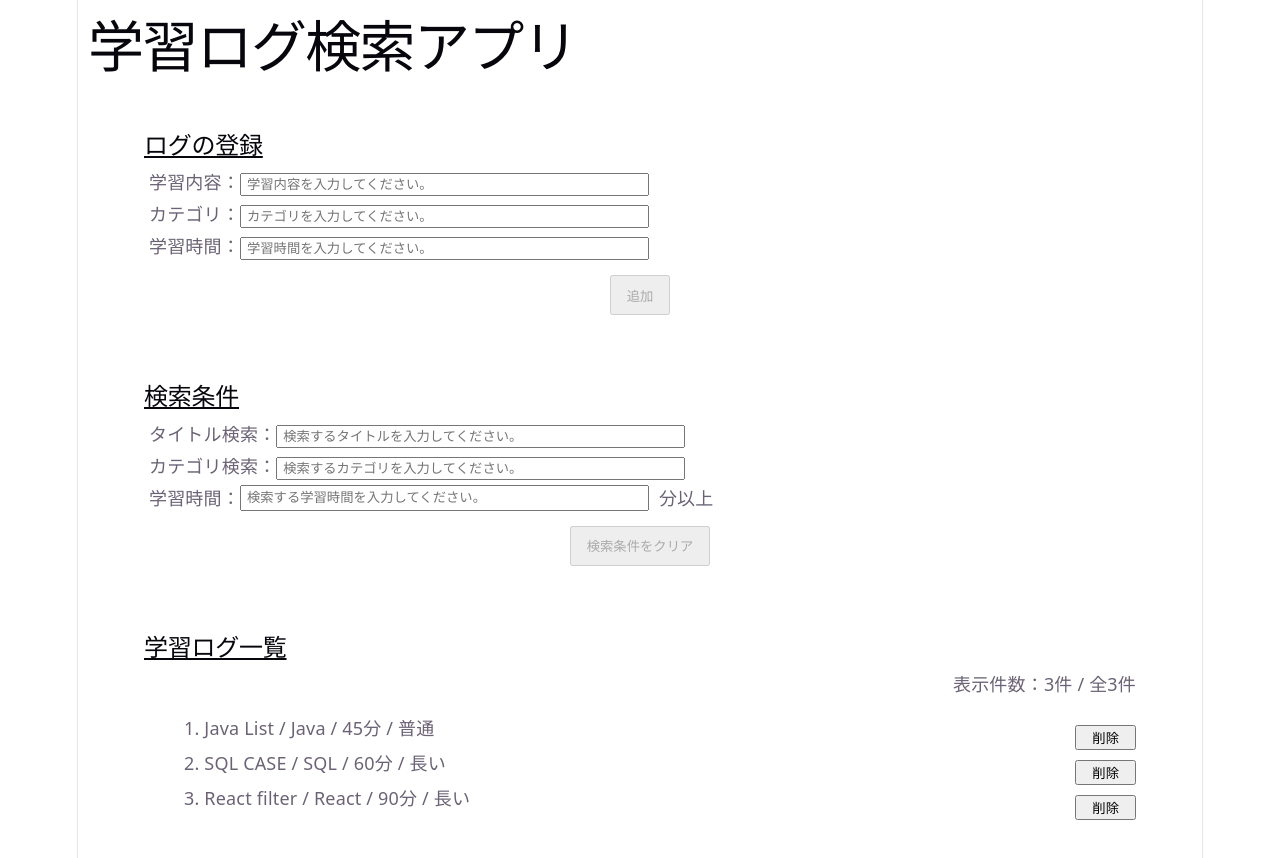
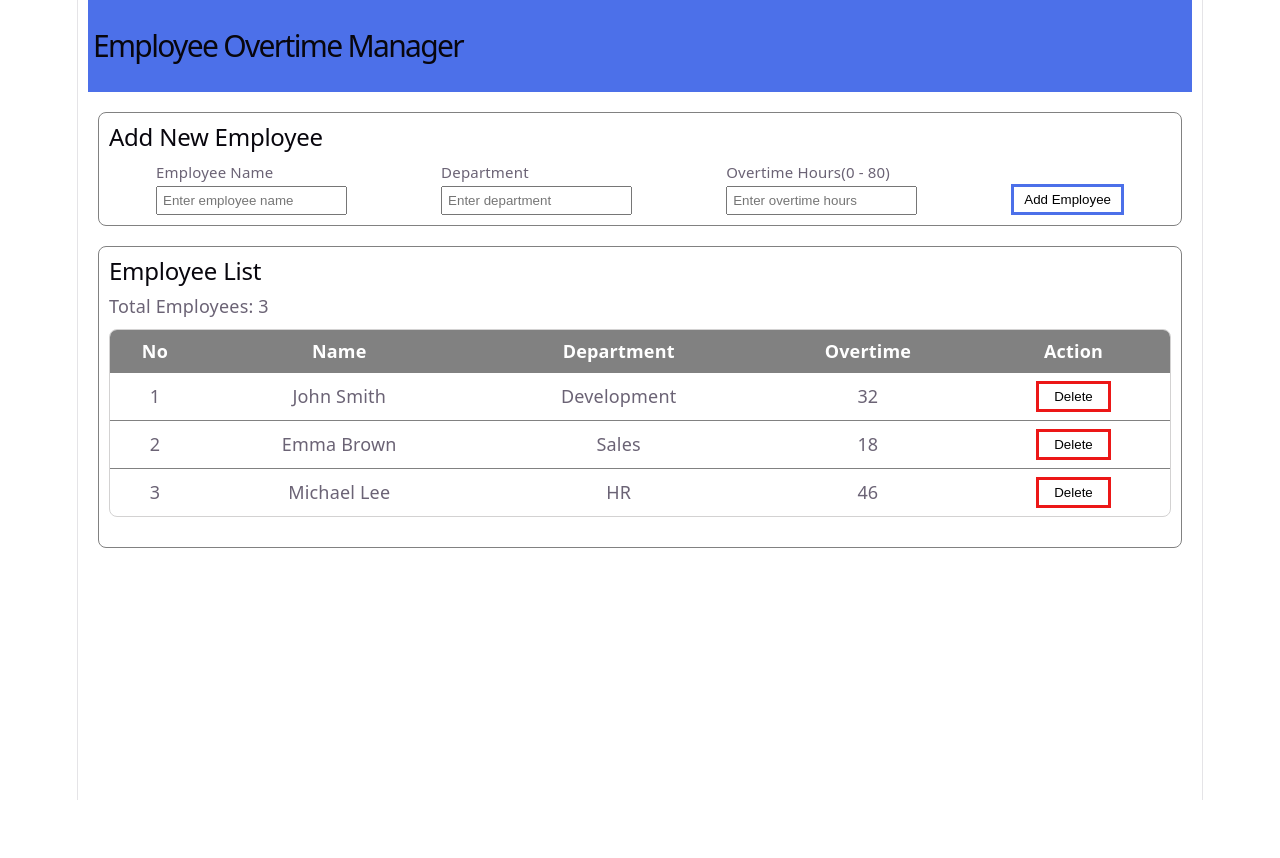
Before and after one commit to Rina-trabajo99/react-practice, a React (Vite) app in the folder react-basic-practice/: page / in a window 1280 px wide. Shown: the top 858 px of the page. After the commit the page ends 800 px from the top, so only its background shows below. Built offline with nearby package versions, Linux system fonts and the light colour scheme.

Commit message:
feat: learn React component separation with props

```diff
--- a/react-basic-practice/src/App.css
+++ b/react-basic-practice/src/App.css
@@ -1,65 +1,110 @@
-/* ヘッダー部分 */
-.header-area {
-  width: 100%;
+.app-area {
+  padding: 0 10px;
+}
+.error-message,
+.success-message {
   display: flex;
-  justify-content: space-between;
   align-items: center;
-  margin: 0 10px;
+  gap: 3px;
 }
-.header-area h1 {
-  font-weight: bold;
+.error-message img,
+.success-message img {
+  width: 18px;
+  height: 18px;
+  object-fit: contain;
 }
 .error-message {
-  color: rgb(255, 0, 0);
+  color: #fa0303;
 }
 .success-message {
-  color: rgb(0, 255, 255);
+  color: #06f025;
 }
 
-/* セクション共通設定 */
-input {
-  padding: 2px 0 2px 5px;
-  width: 400px;
+/* Header */
+header {
+  padding: 1px 5px;
+  background-color: #4c70e9;
 }
-button {
-  height: 40px;
-  padding: 0 15px;
-  margin-top: 10px;
-}
-.section-card {
-  box-sizing: border-box;
-  padding: 25px 50px;
-  margin: 15px;
-  border: 0.5px solid rgb(255, 255, 255);
-  border-radius: 15px;
-}
-.section-card h2 {
-  margin-bottom: 10px;
+h1 {
   text-align: left;
-  text-decoration: underline;
-}
-.section-card div {
-  margin: 5px;
-  text-align: left;
+  font-size: 30px;
 }
 
-/* 個別セクション設定 */
-.searchMinutes-area {
+/* form */
+.input-section {
+  margin: 20px 10px;
+  padding: 10px;
+  text-align: left;
+  border: 1px solid #818181;
+  border-radius: 8px;
+}
+.input-area {
   display: flex;
+  align-items: flex-end;
+  justify-content: space-around;
 }
-.searchMinutes-area p {
-  margin-left: 10px;
+.input-item {
+  display: flex;
+  flex-direction: column;
+  font-size: 15px;
 }
-.logs-count {
-  text-align: right;
+.input-item input {
+  padding: 5px;
 }
-.logs-row {
-  display: flex;
-  justify-content: space-between;
+.add-button {
+  padding: 5px 10px;
+  background-color: #ffffff;
+  border: 3px solid #4c70e9;
+  color: #000000;
+  cursor: pointer;
 }
-.row-contents {
-  display: flex;
+.add-button:active {
+  background-color: #4c70e9;
+  border: 3px solid #ffffff;
+  color: #ffffff;
+}
+.add-button:hover {
+  background-color: rgba(160, 173, 248, 0.9);
+}
+
+/* list */
+.list-section {
+  margin: 20px 10px;
+  padding: 10px 10px 20px 10px;
+  text-align: left;
+  border: 1px solid #818181;
+  border-radius: 8px;
+}
+.border-wrapper {
+  margin: 10px 0;
+  border: 1px solid #d3d2d2;
+  border-radius: 8px;
+  overflow: hidden;
+}
+.list-area {
+  width: 100%;
+  border-collapse: collapse;
+}
+.head-row {
+  background-color: #818181;
+  text-align: center;
+  color: #ffffff;
+}
+.body-row {
+  border-top: 1px solid #818181;
+  text-align: center;
+}
+.head-row th,
+.body-row td {
+  padding: 8px;
 }
 .delete-button {
-  height: 25px;
+  padding: 5px 15px;
+  background-color: #ffffff;
+  border: 3px solid #ec1717;
+  color: #000000;
+  cursor: pointer;
 }
+.delete-button:hover {
+  background-color: rgba(255, 173, 173, 0.9);
+}
--- a/react-basic-practice/src/App.tsx
+++ b/react-basic-practice/src/App.tsx
@@ -1,279 +1,256 @@
 import { useState } from "react";
 import "./App.css";
+import checkIcon from "./assets/check.png";
+import failedIcon from "./assets/failed.png";
 
-type StudyLog = {
+type Employee = {
   id: number;
-  title: string;
-  category: string;
-  minutes: number;
+  name: string;
+  department: string;
+  overtimeHours: number;
 };
 
+type HeaderProps = {
+  title: string;
+};
+function Header({ title }: HeaderProps) {
+  return (
+    <header>
+      <h1>{title}</h1>
+    </header>
+  );
+}
+
+type EmployeeFormProps = {
+  name: string;
+  department: string;
+  overtimeHours: string;
+  onChangeName: (inputName: string) => void;
+  onChangeDepartment: (inputDepartment: string) => void;
+  onChangeOvertimeHours: (inputOvertimeHours: string) => void;
+  onAdd: () => void;
+  errorMsg: string;
+  successMsg: string;
+};
+function EmployeeForm(props: EmployeeFormProps) {
+  return (
+    <section className="input-section">
+      <h2>Add New Employee</h2>
+      <div className="input-area">
+        <div className="input-item">
+          <label htmlFor="name">Employee Name</label>
+          <input
+            type="text"
+            id="name"
+            value={props.name}
+            onChange={(e) => props.onChangeName(e.target.value)}
+            placeholder="Enter employee name"
+          />
+        </div>
+        <div className="input-item">
+          <label htmlFor="department">Department</label>
+          <input
+            type="text"
+            id="department"
+            value={props.department}
+            onChange={(e) => props.onChangeDepartment(e.target.value)}
+            placeholder="Enter department"
+          />
+        </div>
+        <div className="input-item">
+          <label htmlFor="overtimeHours">Overtime Hours(0 - 80)</label>
+          <input
+            type="number"
+            id="overtimeHours"
+            value={props.overtimeHours}
+            onChange={(e) => props.onChangeOvertimeHours(e.target.value)}
+            placeholder="Enter overtime hours"
+          />
+        </div>
+        <button className="add-button" onClick={props.onAdd}>
+          Add Employee
+        </button>
+      </div>
+      {props.errorMsg !== "" && (
+        <p className="error-message">
+          <img src={failedIcon} alt="Failed Icon" />
+          <span>{props.errorMsg}</span>
+        </p>
+      )}
+      {props.successMsg !== "" && (
+        <p className="success-message">
+          <img src={checkIcon} alt="Check Icon" />
+          <span>{props.successMsg}</span>
+        </p>
+      )}
+    </section>
+  );
+}
+
+type EmployeeItemProps = {
+  index: number;
+  list: Employee;
+  onDelete: (deleteId: number) => void;
+};
+function EmployeeItem(props: EmployeeItemProps) {
+  return (
+    <tr className="body-row">
+      <td>{props.index + 1}</td>
+      <td>{props.list.name}</td>
+      <td>{props.list.department}</td>
+      <td>{props.list.overtimeHours}</td>
+      <td>
+        <button
+          className="delete-button"
+          onClick={() => props.onDelete(props.list.id)}
+        >
+          Delete
+        </button>
+      </td>
+    </tr>
+  );
+}
+
+type EmployeeListProps = {
+  employeeList: Employee[];
+  onDelete: (deleteId: number) => void;
+};
+function EmployeeList({ employeeList, onDelete }: EmployeeListProps) {
+  if (employeeList.length === 0) {
+    return <p>No employees found.</p>;
+  }
+
+  return (
+    <div className="border-wrapper">
+      <table className="list-area">
+        <thead>
+          <tr className="head-row">
+            <th>No</th>
+            <th>Name</th>
+            <th>Department</th>
+            <th>Overtime</th>
+            <th>Action</th>
+          </tr>
+        </thead>
+        <tbody>
+          {employeeList.map((list, index) => (
+            <EmployeeItem
+              key={list.id}
+              index={index}
+              list={list}
+              onDelete={onDelete}
+            />
+          ))}
+        </tbody>
+      </table>
+    </div>
+  );
+}
+
 function App() {
-  //登録用テキスト欄用
-  const [title, setTitle] = useState("");
-  const [category, setCategory] = useState("");
-  const [minutes, setMinutes] = useState(""); //NOTE: String型で受け取った後、number型に変換する
-
-  //検索欄用テキスト欄用
-  const [searchTitle, setSearchTitle] = useState("");
-  const [searchCategory, setSearchCategory] = useState("");
-  const [searchMinutes, setSearchMinutes] = useState("");
-
-  //表示メッセージ用
-  const [errorMsg, setErrorMsg] = useState("");
-  const [successMsg, setSuccessMsg] = useState("");
-
-  //学習ログ一覧初期設定
-  const [studyLogs, setStudyLogs] = useState<StudyLog[]>([
-    { id: 1, title: "Java List", category: "Java", minutes: 45 },
-    { id: 2, title: "SQL CASE", category: "SQL", minutes: 60 },
-    { id: 3, title: "React filter", category: "React", minutes: 90 },
+  const [name, setName] = useState("");
+  const [department, setDepartment] = useState("");
+  const [overtimeHours, setOvertimeHours] = useState("");
+  const [employeeList, setEmployeeList] = useState<Employee[]>([
+    { id: 1, name: "John Smith", department: "Development", overtimeHours: 32 },
+    { id: 2, name: "Emma Brown", department: "Sales", overtimeHours: 18 },
+    { id: 3, name: "Michael Lee", department: "HR", overtimeHours: 46 },
   ]);
 
-  //追加ボタン処理
-  const handleAddLog = () => {
-    setSuccessMsg("");
+  const [addErrorMsg, setAddErrorMsg] = useState("");
+  const [addSuccessMsg, setAddSuccessMsg] = useState("");
+  const [deleteSuccessMsg, setDeleteSuccessMsg] = useState("");
 
-    if (title.trim() === "") {
-      setErrorMsg("学習内容を入力してください。");
+  const handleChangeName = (inputName: string) => {
+    setName(inputName);
+  };
+  const handleChangeDepartment = (inputDepartment: string) => {
+    setDepartment(inputDepartment);
+  };
+  const handleChangeOvertimeHours = (inputOvertimeHours: string) => {
+    setOvertimeHours(inputOvertimeHours);
+  };
+
+  const handleAddList = () => {
+    setAddSuccessMsg("");
+
+    if (name.trim() === "") {
+      setAddErrorMsg("Name required.");
       return;
     }
-    if (category.trim() === "") {
-      setErrorMsg("カテゴリを入力してください。");
+    if (department.trim() === "") {
+      setAddErrorMsg("Department required.");
       return;
     }
-    if (minutes.trim() === "") {
-      setErrorMsg("学習時間を入力してください。");
+    if (overtimeHours.trim() === "") {
+      setAddErrorMsg("Overtime hours required.");
       return;
     }
 
-    //string → number
-    const numberMinutes = Number(minutes);
-
-    // NOTE: number型に変換できなかった値はNaN(Not a Number)となる
-    if (Number.isNaN(numberMinutes)) {
-      setErrorMsg("学習時間は半角数値で入力してください。（登録欄）");
+    const numOvertimeHours = Number(overtimeHours);
+    if (Number.isNaN(numOvertimeHours)) {
+      setAddErrorMsg("Overtime hours must be a number.");
       return;
     }
-    if (numberMinutes <= 0) {
-      setErrorMsg("学習時間は1分以上の値を入力してください。（登録欄）");
+    if (numOvertimeHours < 0 || numOvertimeHours > 80) {
+      setAddErrorMsg("Overtime hours must be between 0 and 80.");
       return;
     }
 
-    //add to StudyLogs
-    const newLog: StudyLog = {
+    const newEmployeeList: Employee = {
       id: Date.now(),
-      title: title.trim(),
-      category: category.trim(),
-      minutes: numberMinutes,
+      name: name.trim(),
+      department: department.trim(),
+      overtimeHours: numOvertimeHours,
     };
-    setStudyLogs([...studyLogs, newLog]);
 
-    setTitle("");
-    setCategory("");
-    setMinutes("");
-    setErrorMsg("");
-    setSuccessMsg("登録しました。");
+    setEmployeeList([...employeeList, newEmployeeList]);
+
+    setAddErrorMsg("");
+    setDeleteSuccessMsg("");
+    setName("");
+    setDepartment("");
+    setOvertimeHours("");
+    setAddSuccessMsg("Employee added successfully.");
   };
 
-  //検索用学習時間の値の代入
-  const handleSearchMinutesChange = (
-    e: React.ChangeEvent<HTMLInputElement>,
-  ) => {
-    setSuccessMsg("");
-
-    //NOTE: 画面表示に変化を出さないために、trim()を使用せずに代入する
-    const inputValue = e.target.value;
-    setSearchMinutes(inputValue);
-
-    const trimmedValue = inputValue.trim();
-    const numberMinutes = Number(trimmedValue);
-
-    if (trimmedValue !== "" && Number.isNaN(numberMinutes)) {
-      setErrorMsg("学習時間検索は半角数値で入力してください。");
-    } else {
-      setErrorMsg("");
-    }
-  };
-
-  //検索に一致するリストの作成
-  const filteredLogs = studyLogs.filter((log) => {
-    //冗長的な記述を避けるため、内部ステートを設定
-    const trimmedTitle = searchTitle.trim();
-    const trimmedCategory = searchCategory.trim();
-    const trimmedMinutes = searchMinutes.trim();
-
-    const isTitleMatch =
-      trimmedTitle === "" ||
-      log.title.toLowerCase().includes(trimmedTitle.toLowerCase());
-    const isCategoryMatch =
-      trimmedCategory === "" ||
-      log.category.toLowerCase().includes(trimmedCategory.toLowerCase());
-
-    const numberMinutes = Number(trimmedMinutes);
-
-    const isMinutesMatch =
-      trimmedMinutes === "" ||
-      (!Number.isNaN(numberMinutes) && log.minutes >= numberMinutes);
-
-    return isTitleMatch && isCategoryMatch && isMinutesMatch;
-  });
-
-  //検索中か判定する true: 検索中、false: 検索中でない
-  const isSearching =
-    searchTitle.trim() !== "" ||
-    searchCategory.trim() !== "" ||
-    searchMinutes.trim() !== "";
-
-  //検索クリア処理
-  const handleClearSearch = () => {
-    setSearchTitle("");
-    setSearchCategory("");
-    setSearchMinutes("");
-    setErrorMsg("");
-    setSuccessMsg("");
-  };
-
-  //学習時間の評価処理
-  const handleSetStatus = (targetMinutes: number) => {
-    if (targetMinutes >= 60) {
-      return "長い";
-    } else if (targetMinutes >= 30) {
-      return "普通";
-    }
-    return "短い";
-  };
-
-  //ログ一覧リストの個別削除
-  const handleDeleteLog = (deleteId: number) => {
-    setStudyLogs(studyLogs.filter((log) => log.id !== deleteId));
-    setErrorMsg("");
-    setSuccessMsg("削除しました。");
+  const handleDeleteList = (deleteId: number) => {
+    setEmployeeList(employeeList.filter((list) => list.id !== deleteId));
+    setAddErrorMsg("");
+    setAddSuccessMsg("");
+    setDeleteSuccessMsg("Employee deleted.");
   };
 
   return (
-    <div>
-      <section className="header-area">
-        <h1>学習ログ検索アプリ</h1>
-        <div>
-          {errorMsg !== "" && <p className="error-message">{errorMsg}</p>}
-          {successMsg !== "" && <p className="success-message">{successMsg}</p>}
-        </div>
-      </section>
-
-      <section className="section-card">
-        <h2>ログの登録</h2>
-        <div>
-          <label htmlFor="title">学習内容：</label>
-          <input
-            type="text"
-            id="title"
-            value={title}
-            onChange={(e) => setTitle(e.target.value)}
-            placeholder="学習内容を入力してください。"
+    <div className="app-area">
+      <Header title="Employee Overtime Manager" />
+      <main>
+        <EmployeeForm
+          name={name}
+          department={department}
+          overtimeHours={overtimeHours}
+          onChangeName={handleChangeName}
+          onChangeDepartment={handleChangeDepartment}
+          onChangeOvertimeHours={handleChangeOvertimeHours}
+          onAdd={handleAddList}
+          errorMsg={addErrorMsg}
+          successMsg={addSuccessMsg}
+        />
+        <section className="list-section">
+          <h2>Employee List</h2>
+          <p>Total Employees: {employeeList.length}</p>
+          <EmployeeList
+            employeeList={employeeList}
+            onDelete={handleDeleteList}
           />
-        </div>
-        <div>
-          <label htmlFor="category">カテゴリ：</label>
-          <input
-            type="text"
-            id="category"
-            value={category}
-            onChange={(e) => setCategory(e.target.value)}
-            placeholder="カテゴリを入力してください。"
-          />
-        </div>
-        <div>
-          <label htmlFor="minutes">学習時間：</label>
-          <input
-            type="text"
-            id="minutes"
-            value={minutes}
-            onChange={(e) => setMinutes(e.target.value)}
-            placeholder="学習時間を入力してください。"
-          />
-        </div>
-        <button
-          disabled={
-            title.trim() === "" ||
-            category.trim() === "" ||
-            minutes.trim() === ""
-          }
-          onClick={handleAddLog}
-        >
-          追加
-        </button>
-      </section>
-
-      <section className="section-card">
-        <h2>検索条件</h2>
-        {isSearching && <p>検索中です。</p>}
-        <div>
-          <label htmlFor="searchTitle">タイトル検索：</label>
-          <input
-            type="text"
-            id="searchTitle"
-            value={searchTitle}
-            onChange={(e) => setSearchTitle(e.target.value)}
-            placeholder="検索するタイトルを入力してください。"
-          />
-        </div>
-        <div>
-          <label htmlFor="searchCategory">カテゴリ検索：</label>
-          <input
-            type="text"
-            id="searchCategory"
-            value={searchCategory}
-            onChange={(e) => setSearchCategory(e.target.value)}
-            placeholder="検索するカテゴリを入力してください。"
-          />
-        </div>
-        <div>
-          <span className="searchMinutes-area">
-            <label htmlFor="searchMinutes">学習時間：</label>
-            <input
-              type="text"
-              id="searchMinutes"
-              value={searchMinutes}
-              onChange={handleSearchMinutesChange}
-              placeholder="検索する学習時間を入力してください。"
-            />
-            <p>分以上</p>
-          </span>
-        </div>
-        <button disabled={!isSearching} onClick={handleClearSearch}>
-          検索条件をクリア
-        </button>
-      </section>
-
-      <section className="section-card">
-        <h2>学習ログ一覧</h2>
-        <p className="logs-count">
-          表示件数：{filteredLogs.length}件 / 全{studyLogs.length}件
-        </p>
-        {studyLogs.length === 0 ? (
-          <p>学習ログはまだ登録されていません。</p>
-        ) : filteredLogs.length === 0 ? (
-          <p>検索条件に一致する学習ログがありません。</p>
-        ) : (
-          <ul>
-            {filteredLogs.map((log, index) => (
-              <li className="logs-row" key={log.id}>
-                <span className="row-contents">
-                  {index + 1}. {log.title} / {log.category} / {log.minutes}分 /
-                  {" " + handleSetStatus(log.minutes)}
-                </span>
-                <button
-                  className="delete-button"
-                  onClick={() => handleDeleteLog(log.id)}
-                >
-                  削除
-                </button>
-              </li>
-            ))}
-          </ul>
-        )}
-      </section>
+          {deleteSuccessMsg !== "" && (
+            <p className="success-message">
+              <img src={checkIcon} alt="Check Icon" />
+              <span>{deleteSuccessMsg}</span>
+            </p>
+          )}
+        </section>
+      </main>
     </div>
   );
 }
```
Also changed, not shown: react-basic-practice/src/assets/check.png (added), react-basic-practice/src/assets/failed.png (added).
